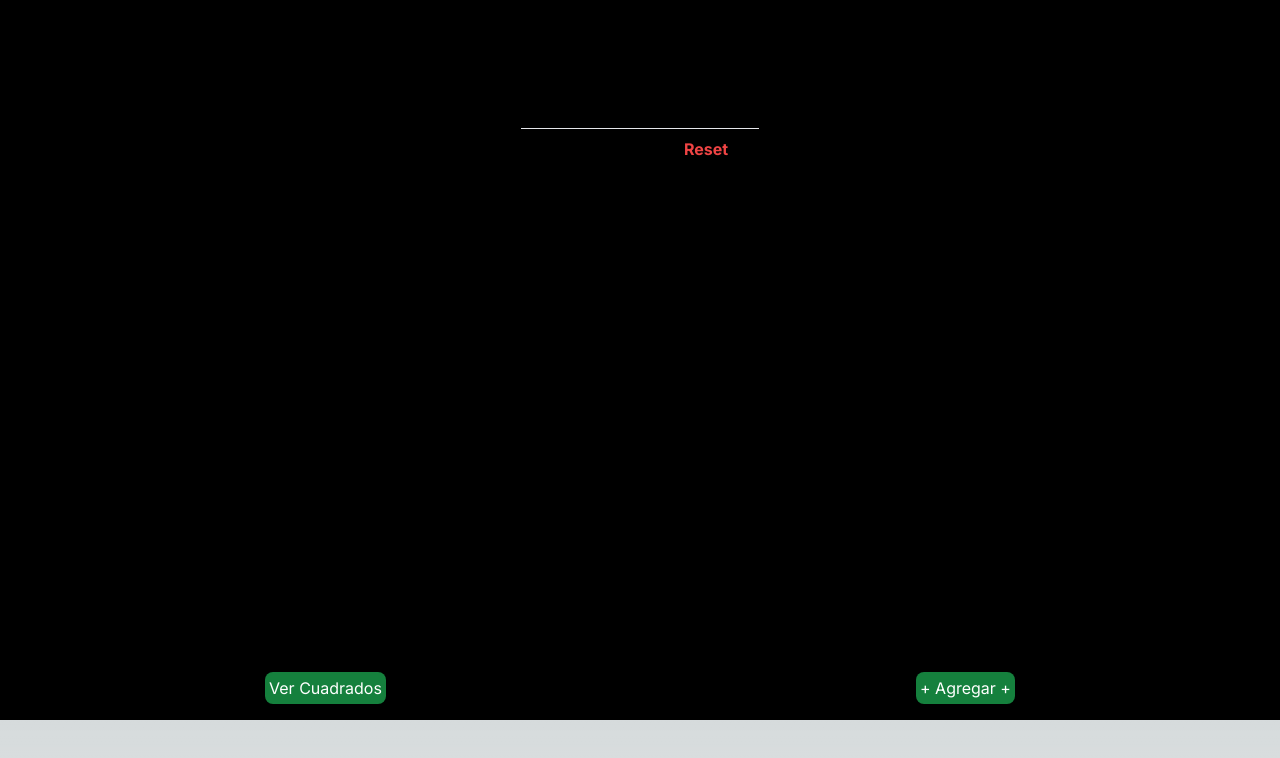
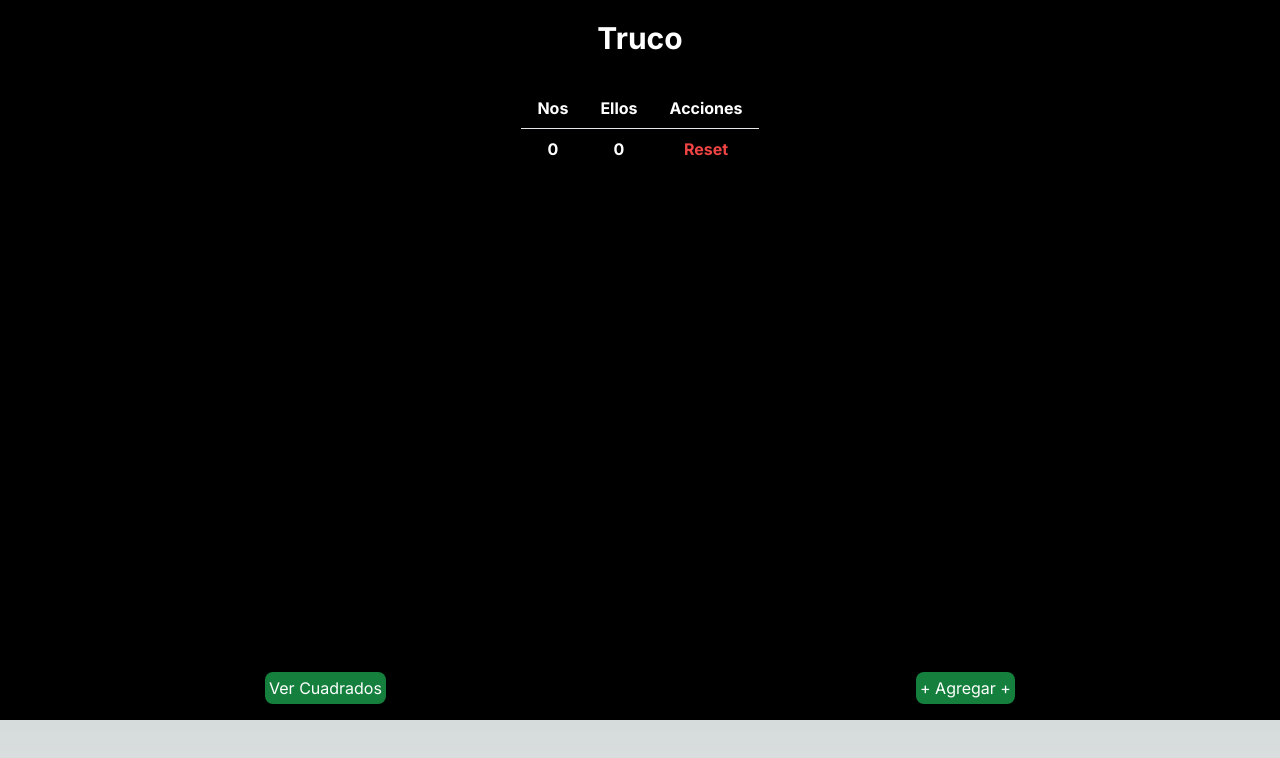
Before and after one commit to NicolasDeHorta/truco-score, a Next.js app: page / in a window 1280 px wide. Shown: the top 758 px of the page. Built offline with nearby package versions, Linux system fonts and the light colour scheme.

Commit message:
try text-white

```diff
--- a/src/app/page.tsx
+++ b/src/app/page.tsx
@@ -72,7 +72,7 @@ export default function Home() {
   };
 
   return (
-    <div className="flex bg-black flex-col justify-between items-center relative" style={{ minHeight: "90vh" }}>
+    <div className="flex text-white bg-black flex-col justify-between items-center relative" style={{ minHeight: "90vh" }}>
       {loading && <div className="h-screen flex justify-center items-center">Cargando datos previos...</div>}
       {!loading && (
         <>
```
